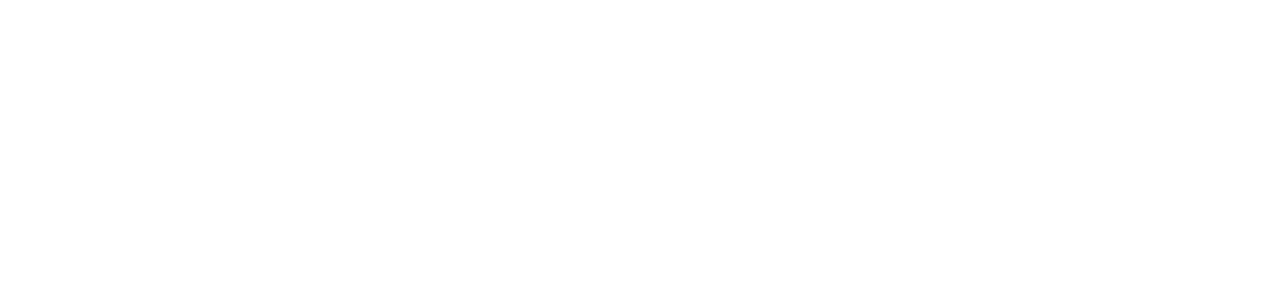
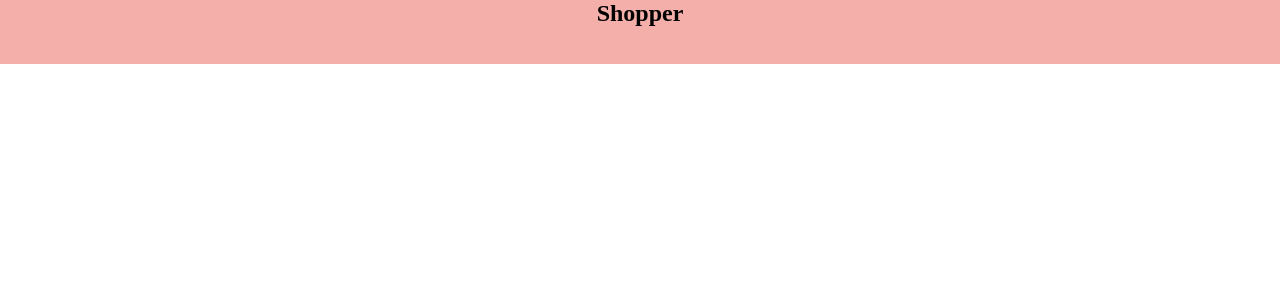
Before and after one commit to LeskiewiczMichal/shopping-cart, a React (Create React App) app: page / in a window 1280 px wide. Shown: the top 300 px of the page. Built offline with nearby package versions, Linux system fonts and the light colour scheme.

Commit message:
Adding navbar component basics

```diff
--- a/src/App.css
+++ b/src/App.css
@@ -1,38 +1,5 @@
-.App {
-  text-align: center;
+* {
+  margin: 0;
+  padding: 0;
+  box-sizing: border-box;
 }
-
-.App-logo {
-  height: 40vmin;
-  pointer-events: none;
-}
-
-@media (prefers-reduced-motion: no-preference) {
-  .App-logo {
-    animation: App-logo-spin infinite 20s linear;
-  }
-}
-
-.App-header {
-  background-color: #282c34;
-  min-height: 100vh;
-  display: flex;
-  flex-direction: column;
-  align-items: center;
-  justify-content: center;
-  font-size: calc(10px + 2vmin);
-  color: white;
-}
-
-.App-link {
-  color: #61dafb;
-}
-
-@keyframes App-logo-spin {
-  from {
-    transform: rotate(0deg);
-  }
-  to {
-    transform: rotate(360deg);
-  }
-}
--- a/src/App.js
+++ b/src/App.js
@@ -1,9 +1,11 @@
 import './App.css';
 import { BrowserRouter, Routes, Route } from 'react-router-dom';
+import Navbar from './components/Navbar';
 
 function App() {
   return (
     <div className="App">
+      <Navbar />
     </div>
   );
 }
--- /dev/null
+++ b/src/components/Navbar.js
@@ -0,0 +1,15 @@
+import '../styles/navbar.css';
+// import { Link } from 'react-router-dom';
+
+const Navbar = () => {
+  return (
+    <nav className="navbar--wrapper">
+      {/* <Link to='/'>Home</Link>
+      <Link to='shop'>fgh</Link> */}
+      <h2>Shopper</h2>
+
+    </nav>
+  );
+};
+
+export default Navbar;
--- /dev/null
+++ b/src/styles/navbar.css
@@ -0,0 +1,8 @@
+.navbar--wrapper {
+    display: flex;
+    background-color: #F4AFAB;
+    height: 8vh;
+    /* padding: 0.5rem; */
+    justify-content: center;
+    align-content: center;
+}
```
Also changed, not shown: src/components/HomePage.js (added).
